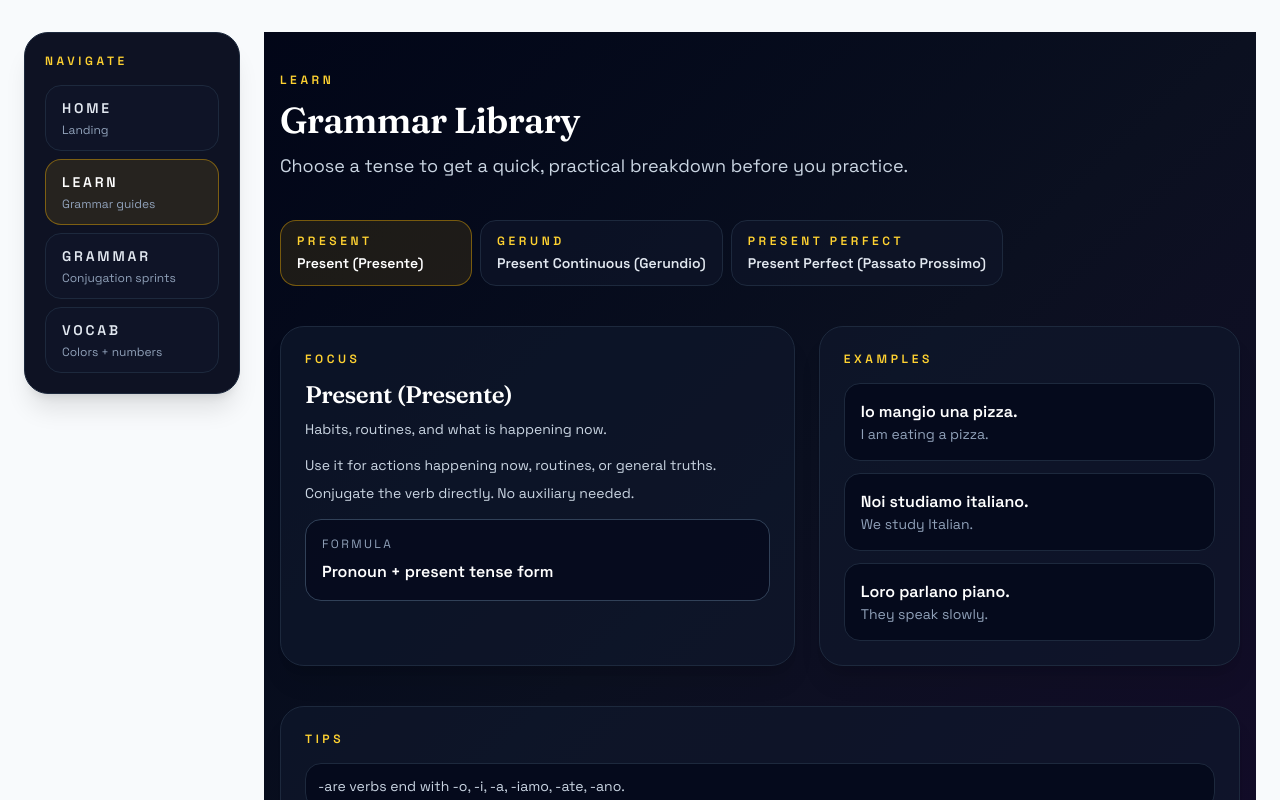
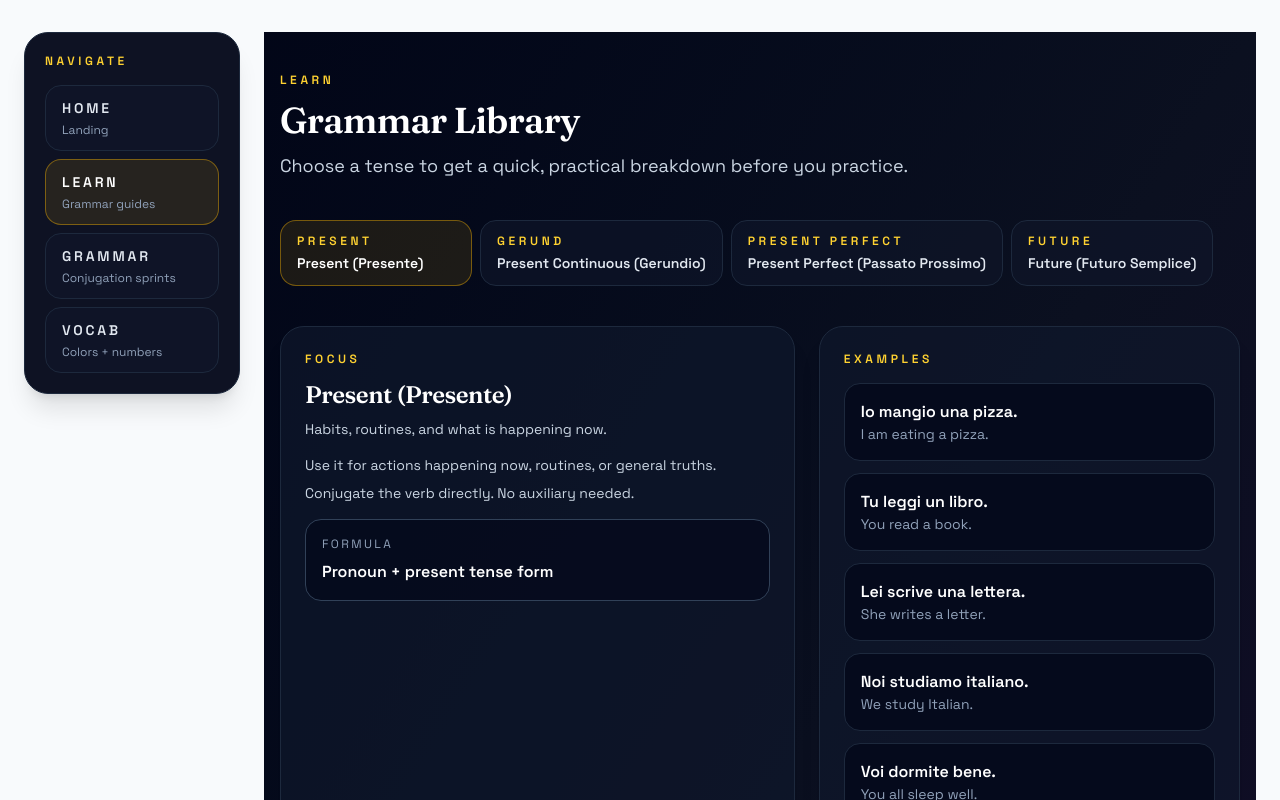
Before and after one commit to harrygalliano/conjumate, a SvelteKit app: page /learn in a window 1280 px wide. Shown: the top 800 px of the page. Built offline with nearby package versions, Linux system fonts and the light colour scheme.

Commit message:
fixed some errors and that

```diff
--- a/src/lib/data/italian.ts
+++ b/src/lib/data/italian.ts
@@ -1,5 +1,6 @@
 import verbsBase from './verbs/base.json';
 import presentTense from './verbs/present.json';
+import { learnTenses } from './learn';
 
 type VerbBase = {
 	infinitive: string;
@@ -11,6 +12,7 @@ type VerbBase = {
 export type Verb = VerbBase & {
 	present?: VerbPresent;
 	gerund?: string;
+	future?: VerbFuture;
 };
 
 export type VerbPresent = {
@@ -22,8 +24,10 @@ export type VerbPresent = {
 	loro: string;
 };
 
+export type VerbFuture = VerbPresent;
+
 export type TenseDefinition = {
-	id: 'presente' | 'gerundio' | 'passato_prossimo';
+	id: 'presente' | 'gerundio' | 'passato_prossimo' | 'futuro_semplice';
 	name: string;
 	shortName: string;
 	description: string[];
@@ -31,61 +35,113 @@ export type TenseDefinition = {
 	examples: Array<{ italian: string; english: string }>;
 };
 
-export const TENSES: TenseDefinition[] = [
-	{
-		id: 'presente',
-		name: 'Present (Presente)',
-		shortName: 'Present',
-		description: [
-			'Use it for actions happening now, routines, or general truths.',
-			'Conjugate the verb directly. No auxiliary needed.'
-		],
-		notes: ['Regular -are, -ere, -ire endings are common, but many verbs are irregular.'],
-		examples: [
-			{ italian: 'Io mangio una pizza.', english: 'I am eating a pizza.' },
-			{ italian: 'Noi studiamo italiano.', english: 'We study Italian.' },
-			{ italian: 'Loro parlano piano.', english: 'They speak slowly.' }
-		]
-	},
-	{
-		id: 'gerundio',
-		name: 'Present Continuous (Gerundio)',
-		shortName: 'Gerund',
-		description: [
-			'Use stare + gerundio for actions happening right now.',
-			'Form the gerund with -ando for -are verbs and -endo for -ere/-ire verbs.'
-		],
-		notes: ['Common pattern: io sto parlando, tu stai studiando.'],
-		examples: [
-			{ italian: 'Io sto mangiando.', english: 'I am eating.' },
-			{ italian: 'Lei sta studiando.', english: 'She is studying.' },
-			{ italian: 'Stiamo parlando.', english: 'We are talking.' }
-		]
-	},
-	{
-		id: 'passato_prossimo',
-		name: 'Present Perfect (Passato Prossimo)',
-		shortName: 'Present Perfect',
-		description: [
-			'Use it for completed actions in the past that still feel relevant now.',
-			'Form it with the present of avere or essere plus the past participle.'
-		],
-		notes: [
-			'Many movement or state verbs take essere. Agreement is simplified in this quiz.'
-		],
-		examples: [
-			{ italian: 'Io ho mangiato una pizza.', english: 'I ate a pizza.' },
-			{ italian: 'Lei ha studiato italiano.', english: 'She studied Italian.' },
-			{ italian: 'Noi siamo arrivati tardi.', english: 'We arrived late.' }
-		]
-	}
-];
+export const TENSES: TenseDefinition[] = learnTenses;
 
 // Merge base verbs with tense-specific conjugations
 const presentConjugations = presentTense as Record<string, VerbPresent>;
 const gerundOverrides: Record<string, string> = {
 	fare: 'facendo',
 	dire: 'dicendo'
+};
+
+const futureOverrides: Record<string, VerbFuture> = {
+	essere: {
+		io: 'sarò',
+		tu: 'sarai',
+		lui_lei: 'sarà',
+		noi: 'saremo',
+		voi: 'sarete',
+		loro: 'saranno'
+	},
+	avere: {
+		io: 'avrò',
+		tu: 'avrai',
+		lui_lei: 'avrà',
+		noi: 'avremo',
+		voi: 'avrete',
+		loro: 'avranno'
+	},
+	fare: {
+		io: 'farò',
+		tu: 'farai',
+		lui_lei: 'farà',
+		noi: 'faremo',
+		voi: 'farete',
+		loro: 'faranno'
+	},
+	andare: {
+		io: 'andrò',
+		tu: 'andrai',
+		lui_lei: 'andrà',
+		noi: 'andremo',
+		voi: 'andrete',
+		loro: 'andranno'
+	},
+	venire: {
+		io: 'verrò',
+		tu: 'verrai',
+		lui_lei: 'verrà',
+		noi: 'verremo',
+		voi: 'verrete',
+		loro: 'verranno'
+	},
+	dare: {
+		io: 'darò',
+		tu: 'darai',
+		lui_lei: 'darà',
+		noi: 'daremo',
+		voi: 'darete',
+		loro: 'daranno'
+	},
+	stare: {
+		io: 'starò',
+		tu: 'starai',
+		lui_lei: 'starà',
+		noi: 'staremo',
+		voi: 'starete',
+		loro: 'staranno'
+	},
+	vedere: {
+		io: 'vedrò',
+		tu: 'vedrai',
+		lui_lei: 'vedrà',
+		noi: 'vedremo',
+		voi: 'vedrete',
+		loro: 'vedranno'
+	},
+	potere: {
+		io: 'potrò',
+		tu: 'potrai',
+		lui_lei: 'potrà',
+		noi: 'potremo',
+		voi: 'potrete',
+		loro: 'potranno'
+	},
+	dovere: {
+		io: 'dovrò',
+		tu: 'dovrai',
+		lui_lei: 'dovrà',
+		noi: 'dovremo',
+		voi: 'dovrete',
+		loro: 'dovranno'
+	},
+	volere: {
+		io: 'vorrò',
+		tu: 'vorrai',
+		lui_lei: 'vorrà',
+		noi: 'vorremo',
+		voi: 'vorrete',
+		loro: 'vorranno'
+	}
+};
+
+const futureEndings: VerbFuture = {
+	io: 'ò',
+	tu: 'ai',
+	lui_lei: 'à',
+	noi: 'emo',
+	voi: 'ete',
+	loro: 'anno'
 };
 
 const toGerund = (infinitive: string) => {
@@ -97,8 +153,29 @@ const toGerund = (infinitive: string) => {
 	return infinitive;
 };
 
+const futureStem = (infinitive: string) => {
+	if (infinitive.endsWith('are')) return `${infinitive.slice(0, -3)}er`;
+	if (infinitive.endsWith('ere')) return `${infinitive.slice(0, -3)}er`;
+	if (infinitive.endsWith('ire')) return `${infinitive.slice(0, -3)}ir`;
+	return infinitive;
+};
+
+const toFuture = (infinitive: string): VerbFuture => {
+	if (futureOverrides[infinitive]) return futureOverrides[infinitive];
+	const stem = futureStem(infinitive);
+	return {
+		io: `${stem}${futureEndings.io}`,
+		tu: `${stem}${futureEndings.tu}`,
+		lui_lei: `${stem}${futureEndings.lui_lei}`,
+		noi: `${stem}${futureEndings.noi}`,
+		voi: `${stem}${futureEndings.voi}`,
+		loro: `${stem}${futureEndings.loro}`
+	};
+};
+
 export const italianVerbs: Verb[] = (verbsBase as VerbBase[]).map((verb) => ({
 	...verb,
 	present: presentConjugations[verb.infinitive],
-	gerund: toGerund(verb.infinitive)
+	gerund: toGerund(verb.infinitive),
+	future: toFuture(verb.infinitive)
 }));
--- /dev/null
+++ b/src/lib/data/learn/futuro_semplice.json
@@ -0,0 +1,32 @@
+{
+	"id": "futuro_semplice",
+	"name": "Future (Futuro Semplice)",
+	"shortName": "Future",
+	"description": [
+		"Use it for actions that will happen in the future.",
+		"Form it by adding future endings to the future stem."
+	],
+	"notes": [
+		"-are and -ere verbs share -erò, -erai, -erà, -eremo, -erete, -eranno.",
+		"-ire verbs use -irò, -irai, -irà, -iremo, -irete, -iranno."
+	],
+	"examples": [
+		{ "italian": "Io parlerò italiano.", "english": "I will speak Italian." },
+		{ "italian": "Tu mangerai con noi.", "english": "You will eat with us." },
+		{ "italian": "Lei studierà stasera.", "english": "She will study tonight." },
+		{ "italian": "Noi partiremo domani.", "english": "We will leave tomorrow." },
+		{ "italian": "Voi dormirete bene.", "english": "You all will sleep well." },
+		{ "italian": "Loro vedranno il film.", "english": "They will see the film." },
+		{ "italian": "Io andrò a Roma.", "english": "I will go to Rome." },
+		{ "italian": "Tu farai una torta.", "english": "You will make a cake." },
+		{ "italian": "Lei sarà felice.", "english": "She will be happy." },
+		{ "italian": "Noi avremo tempo.", "english": "We will have time." }
+	],
+	"focus": "Actions that will happen in the future.",
+	"formula": "Pronoun + future stem + ending",
+	"tips": [
+		"-are and -ere verbs share -erò, -erai, -erà, -eremo, -erete, -eranno.",
+		"-ire verbs use -irò, -irai, -irà, -iremo, -irete, -iranno.",
+		"Common irregulars: essere → sarò, avere → avrò, andare → andrò."
+	]
+}
--- /dev/null
+++ b/src/lib/data/learn/gerundio.json
@@ -0,0 +1,31 @@
+{
+	"id": "gerundio",
+	"name": "Present Continuous (Gerundio)",
+	"shortName": "Gerund",
+	"description": [
+		"Use stare + gerundio for actions happening right now.",
+		"Form the gerund with -ando for -are verbs and -endo for -ere/-ire verbs."
+	],
+	"notes": [
+		"Common pattern: io sto parlando, tu stai studiando."
+	],
+	"examples": [
+		{ "italian": "Io sto mangiando.", "english": "I am eating." },
+		{ "italian": "Tu stai leggendo.", "english": "You are reading." },
+		{ "italian": "Lei sta studiando.", "english": "She is studying." },
+		{ "italian": "Noi stiamo parlando.", "english": "We are talking." },
+		{ "italian": "Voi state dormendo.", "english": "You all are sleeping." },
+		{ "italian": "Loro stanno scrivendo.", "english": "They are writing." },
+		{ "italian": "Io sto finendo.", "english": "I am finishing." },
+		{ "italian": "Tu stai vedendo il film.", "english": "You are watching the film." },
+		{ "italian": "Lei sta tornando.", "english": "She is coming back." },
+		{ "italian": "Noi stiamo arrivando.", "english": "We are arriving." }
+	],
+	"focus": "Actions in progress right now.",
+	"formula": "Pronoun + stare (present) + gerundio",
+	"tips": [
+		"Use -ando for -are verbs, -endo for -ere and -ire verbs.",
+		"Stare forms: sto, stai, sta, stiamo, state, stanno.",
+		"Pronouns are optional in spoken Italian."
+	]
+}
--- /dev/null
+++ b/src/lib/data/learn/index.ts
@@ -0,0 +1,23 @@
+import presente from './presente.json';
+import gerundio from './gerundio.json';
+import passatoProssimo from './passato_prossimo.json';
+import futuroSemplice from './futuro_semplice.json';
+
+export type LearnTense = {
+	id: 'presente' | 'gerundio' | 'passato_prossimo' | 'futuro_semplice';
+	name: string;
+	shortName: string;
+	description: string[];
+	notes: string[];
+	examples: Array<{ italian: string; english: string }>;
+	focus: string;
+	formula: string;
+	tips: string[];
+};
+
+export const learnTenses = [
+	presente,
+	gerundio,
+	passatoProssimo,
+	futuroSemplice
+] as LearnTense[];
--- /dev/null
+++ b/src/lib/data/learn/passato_prossimo.json
@@ -0,0 +1,31 @@
+{
+	"id": "passato_prossimo",
+	"name": "Present Perfect (Passato Prossimo)",
+	"shortName": "Present Perfect",
+	"description": [
+		"Use it for completed actions in the past that still feel relevant now.",
+		"Form it with the present of avere or essere plus the past participle."
+	],
+	"notes": [
+		"Many movement or state verbs take essere. Agreement is simplified in this quiz."
+	],
+	"examples": [
+		{ "italian": "Io ho mangiato una pizza.", "english": "I ate a pizza." },
+		{ "italian": "Tu hai letto il giornale.", "english": "You read the newspaper." },
+		{ "italian": "Lei ha studiato italiano.", "english": "She studied Italian." },
+		{ "italian": "Noi siamo arrivati tardi.", "english": "We arrived late." },
+		{ "italian": "Voi avete scritto un'email.", "english": "You all wrote an email." },
+		{ "italian": "Loro hanno parlato con Marco.", "english": "They spoke with Marco." },
+		{ "italian": "Io sono uscito presto.", "english": "I went out early." },
+		{ "italian": "Tu sei venuto qui.", "english": "You came here." },
+		{ "italian": "Lei è partita ieri.", "english": "She left yesterday." },
+		{ "italian": "Noi abbiamo finito il lavoro.", "english": "We finished the work." }
+	],
+	"focus": "Completed actions with present relevance.",
+	"formula": "Present of avere/essere + past participle",
+	"tips": [
+		"Avere is most common; movement/state verbs use essere.",
+		"Past participle often ends in -ato, -uto, or -ito.",
+		"We ignore agreement in drills for speed."
+	]
+}
--- /dev/null
+++ b/src/lib/data/learn/presente.json
@@ -0,0 +1,31 @@
+{
+	"id": "presente",
+	"name": "Present (Presente)",
+	"shortName": "Present",
+	"description": [
+		"Use it for actions happening now, routines, or general truths.",
+		"Conjugate the verb directly. No auxiliary needed."
+	],
+	"notes": [
+		"Regular -are, -ere, -ire endings are common, but many verbs are irregular."
+	],
+	"examples": [
+		{ "italian": "Io mangio una pizza.", "english": "I am eating a pizza." },
+		{ "italian": "Tu leggi un libro.", "english": "You read a book." },
+		{ "italian": "Lei scrive una lettera.", "english": "She writes a letter." },
+		{ "italian": "Noi studiamo italiano.", "english": "We study Italian." },
+		{ "italian": "Voi dormite bene.", "english": "You all sleep well." },
+		{ "italian": "Loro parlano piano.", "english": "They speak slowly." },
+		{ "italian": "Io vivo a Londra.", "english": "I live in London." },
+		{ "italian": "Tu prendi il treno.", "english": "You take the train." },
+		{ "italian": "Lui vede il mare.", "english": "He sees the sea." },
+		{ "italian": "Noi finiamo presto.", "english": "We finish early." }
+	],
+	"focus": "Habits, routines, and what is happening now.",
+	"formula": "Pronoun + present tense form",
+	"tips": [
+		"-are verbs end with -o, -i, -a, -iamo, -ate, -ano.",
+		"-ere verbs end with -o, -i, -e, -iamo, -ete, -ono.",
+		"-ire verbs end with -o, -i, -e, -iamo, -ite, -ono."
+	]
+}
--- a/src/routes/+page.svelte
+++ b/src/routes/+page.svelte
@@ -156,8 +156,8 @@
 					<div class="rounded-3xl border border-slate-800 bg-gradient-to-br from-slate-900/80 to-slate-950 p-6">
 						<p class="text-xs uppercase tracking-[0.3em] text-slate-400">Next up</p>
 						<p class="mt-3 text-sm text-slate-300">
-							We will expand to imperfetto, futuro semplice, and conditional, each with
-							its own sprint mode.
+							We will expand to imperfetto, conditional, and congiuntivo, each with its
+							own sprint mode.
 						</p>
 					</div>
 				</div>
--- a/src/routes/learn/+page.svelte
+++ b/src/routes/learn/+page.svelte
@@ -1,41 +1,12 @@
 <script lang="ts">
-	import { TENSES, type TenseDefinition } from '$lib/data/italian';
+	import { learnTenses, type LearnTense } from '$lib/data/learn';
 
-	type TenseId = TenseDefinition['id'];
+	type TenseId = LearnTense['id'];
 
-	const guides: Record<TenseId, { formula: string; tips: string[]; focus: string }> = {
-		presente: {
-			formula: 'Pronoun + present tense form',
-			focus: 'Habits, routines, and what is happening now.',
-			tips: [
-				'-are verbs end with -o, -i, -a, -iamo, -ate, -ano.',
-				'-ere verbs end with -o, -i, -e, -iamo, -ete, -ono.',
-				'-ire verbs end with -o, -i, -e, -iamo, -ite, -ono.'
-			]
-		},
-		gerundio: {
-			formula: 'Pronoun + stare (present) + gerundio',
-			focus: 'Actions in progress right now.',
-			tips: [
-				'Use -ando for -are verbs, -endo for -ere and -ire verbs.',
-				'Stare forms: sto, stai, sta, stiamo, state, stanno.',
-				'Pronouns are optional in spoken Italian.'
-			]
-		},
-		passato_prossimo: {
-			formula: 'Present of avere/essere + past participle',
-			focus: 'Completed actions with present relevance.',
-			tips: [
-				'Avere is most common; movement/state verbs use essere.',
-				'Past participle often ends in -ato, -uto, or -ito.',
-				'We ignore agreement in drills for speed.'
-			]
-		}
-	};
-
-	let activeTense = $state<TenseId>(TENSES[0].id);
-	const current = $derived(TENSES.find((tense) => tense.id === activeTense) ?? TENSES[0]);
-	const guide = $derived(guides[activeTense]);
+	let activeTense = $state<TenseId>(learnTenses[0].id);
+	const current = $derived(
+		learnTenses.find((tense) => tense.id === activeTense) ?? learnTenses[0]
+	);
 </script>
 
 <svelte:head>
@@ -53,7 +24,7 @@
 		</header>
 
 		<div class="flex flex-wrap gap-2" role="tablist" aria-label="Learn tabs">
-			{#each TENSES as tense (tense.id)}
+			{#each learnTenses as tense (tense.id)}
 				<button
 					type="button"
 					role="tab"
@@ -77,7 +48,7 @@
 			<div class="rounded-3xl border border-slate-800 bg-slate-900/70 p-6 shadow-xl">
 				<p class="text-xs font-semibold uppercase tracking-[0.3em] text-amber-300">Focus</p>
 				<h2 class="mt-3 text-2xl font-semibold text-white">{current.name}</h2>
-				<p class="mt-2 text-sm text-slate-300">{guide.focus}</p>
+				<p class="mt-2 text-sm text-slate-300">{current.focus}</p>
 				<div class="mt-4 space-y-2 text-sm text-slate-300">
 					{#each current.description as line, index (index)}
 						<p>{line}</p>
@@ -85,7 +56,7 @@
 				</div>
 				<div class="mt-4 rounded-2xl border border-slate-700 bg-slate-950/60 p-4">
 					<p class="text-xs uppercase tracking-[0.2em] text-slate-400">Formula</p>
-					<p class="mt-2 text-base font-semibold text-white">{guide.formula}</p>
+					<p class="mt-2 text-base font-semibold text-white">{current.formula}</p>
 				</div>
 			</div>
 
@@ -105,7 +76,7 @@
 		<section class="rounded-3xl border border-slate-800 bg-slate-900/70 p-6 shadow-xl">
 			<p class="text-xs font-semibold uppercase tracking-[0.3em] text-amber-300">Tips</p>
 			<ul class="mt-4 space-y-2 text-sm text-slate-300">
-				{#each guide.tips as tip, index (index)}
+				{#each current.tips as tip, index (index)}
 					<li class="rounded-2xl border border-slate-800 bg-slate-950/70 p-3">{tip}</li>
 				{/each}
 			</ul>
```
Also changed, not shown: src/lib/components/quiz/ConjugationQuiz.svelte (+18 -0 lines).
